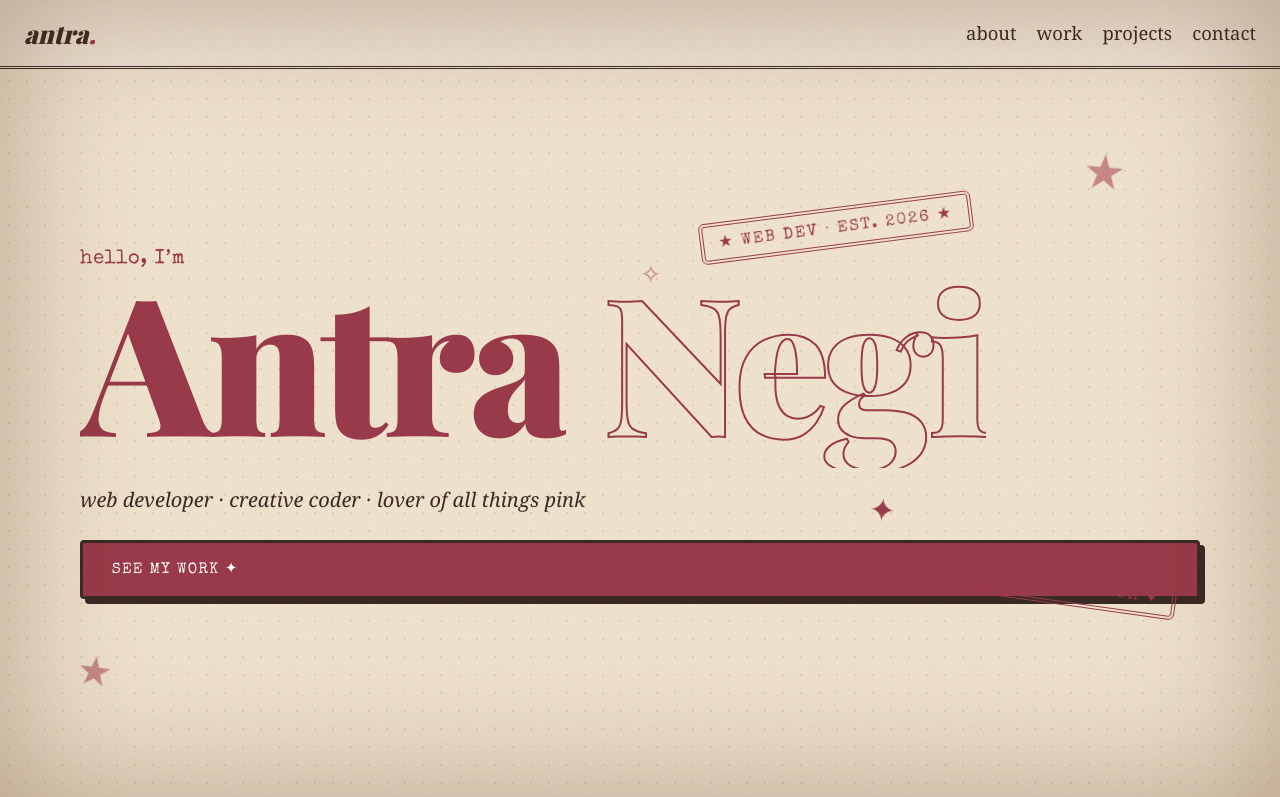
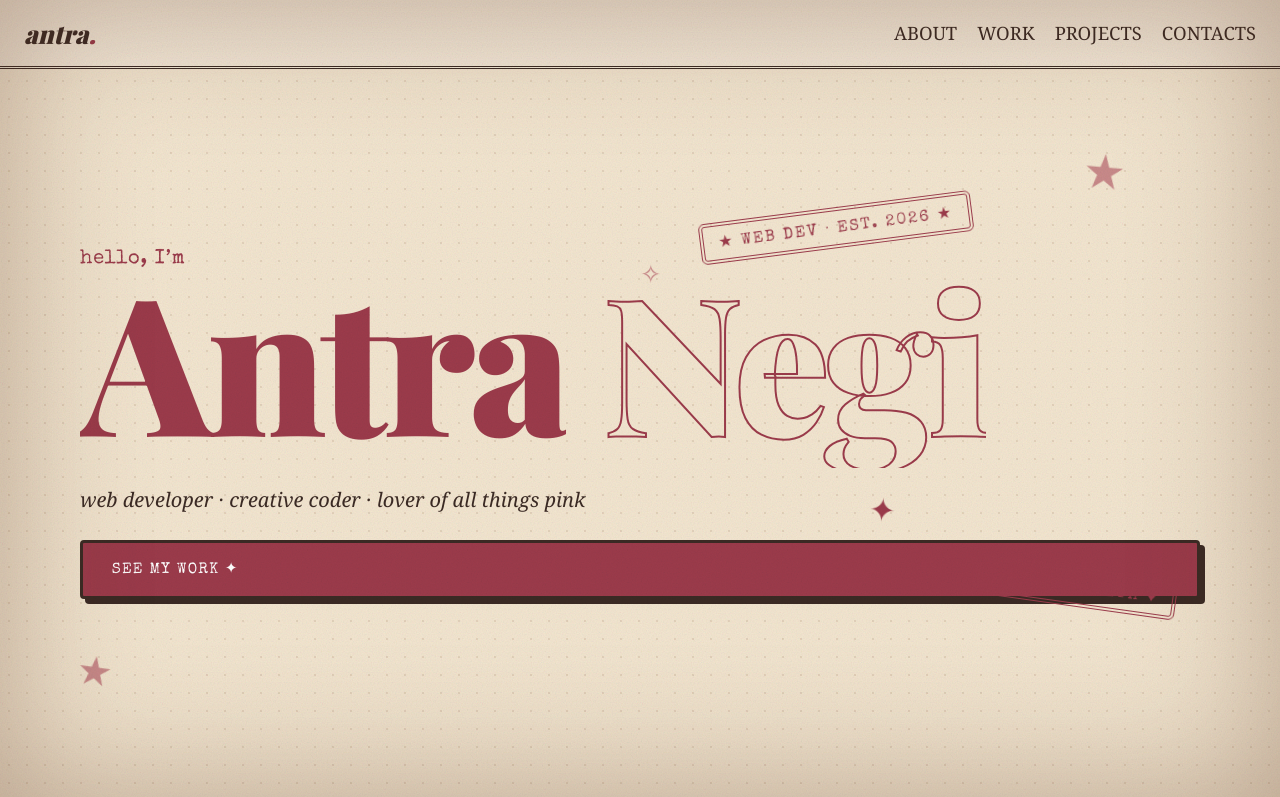
Before and after one commit to Antranegii15/Project, a plain HTML site: page index.html in a window 1280 px wide. Shown: the top 797 px of the page. Drawn offline with nearby package versions, Linux system fonts and the light colour scheme; a web font is replaced by a local one.

Commit message:
Update navigation links to uppercase

```diff
--- a/index.html
+++ b/index.html
@@ -210,10 +210,10 @@ h2{display:inline-block;border-bottom:4px double var(--ink);padding-bottom:.3rem
 <header class="nav">
   <a href="#home" class="logo">antra<em>.</em></a>
   <nav>
-    <a href="#about">about</a>
-    <a href="#work">work</a>
-    <a href="#projects">projects</a>
-    <a href="#contact">contact</a>
+    <a href="#about">ABOUT</a>
+    <a href="#work">WORK</a>
+    <a href="#projects">PROJECTS</a>
+    <a href="#contact">CONTACTS</a>
   </nav>
 </header>
 
```
